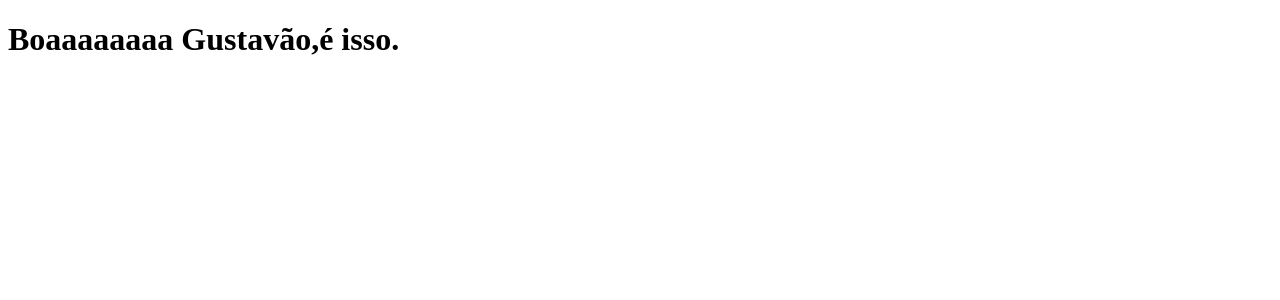
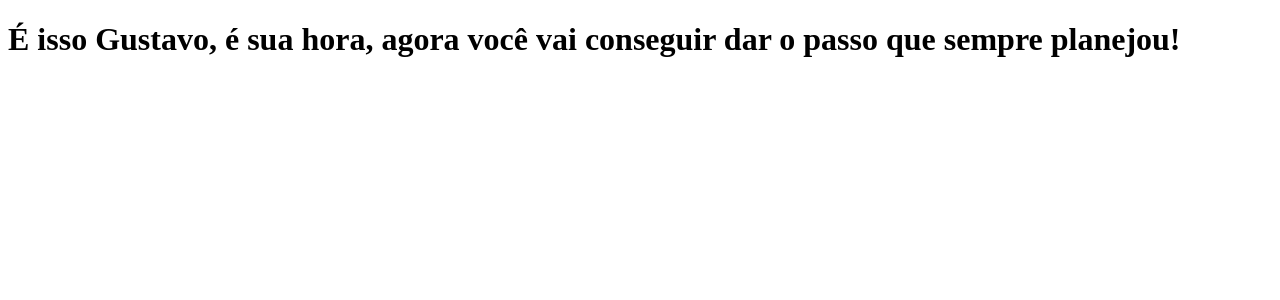
Before and after one commit to gushenriquetorres/clone-tabnews, a Next.js app: page / in a window 1280 px wide. Shown: the top 300 px of the page. Built offline with nearby package versions, Linux system fonts and the light colour scheme.

Commit message:
muda a mensagem da Home

```diff
--- a/pages/index.js
+++ b/pages/index.js
@@ -1,5 +1,5 @@
 function Home() {
-    return <h1>Boaaaaaaaa Gustavão,é isso.</h1>
+    return <h1>É isso Gustavo, é sua hora, agora você vai conseguir dar o passo que sempre planejou!</h1>
 }
 
 export default Home;
```
